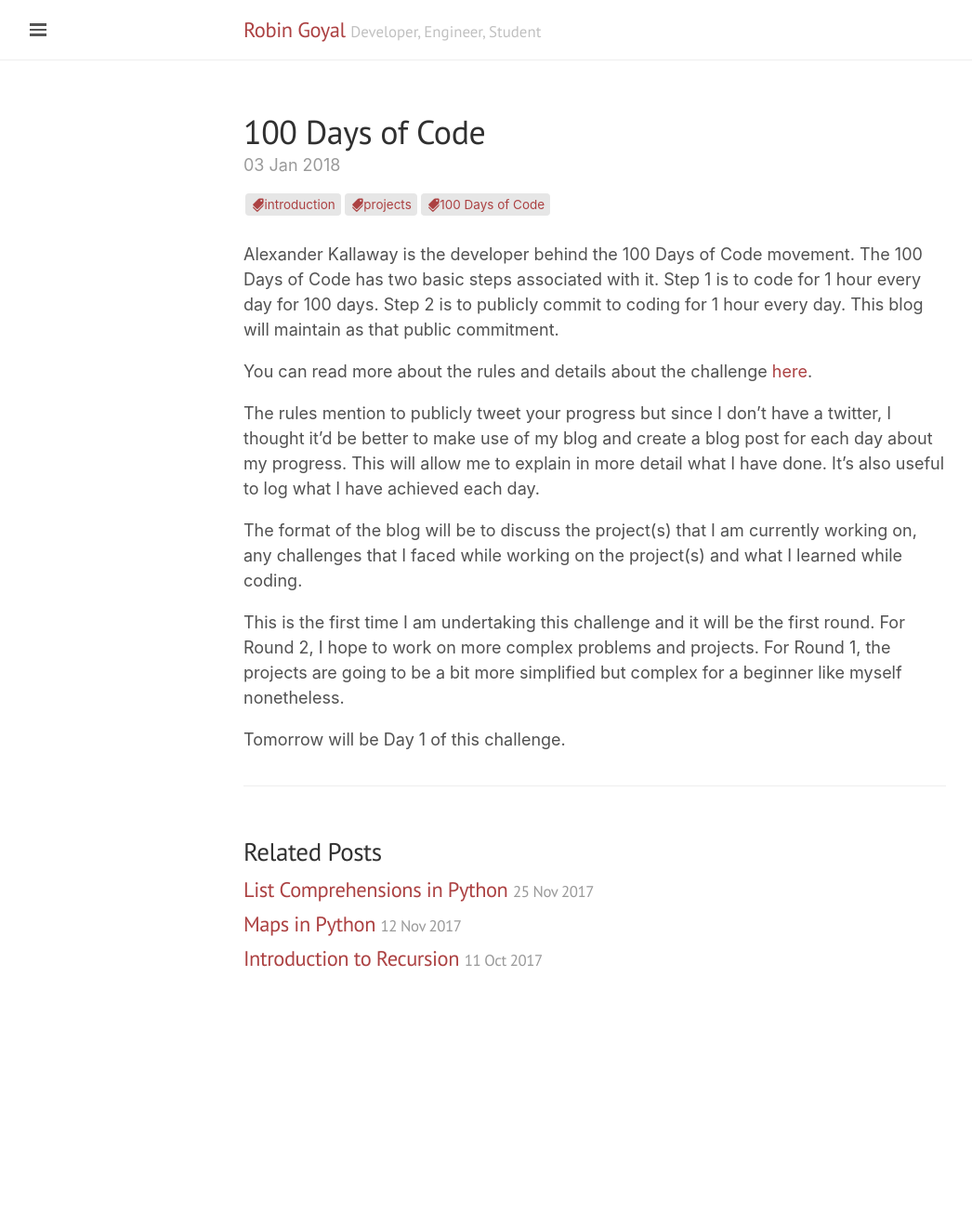
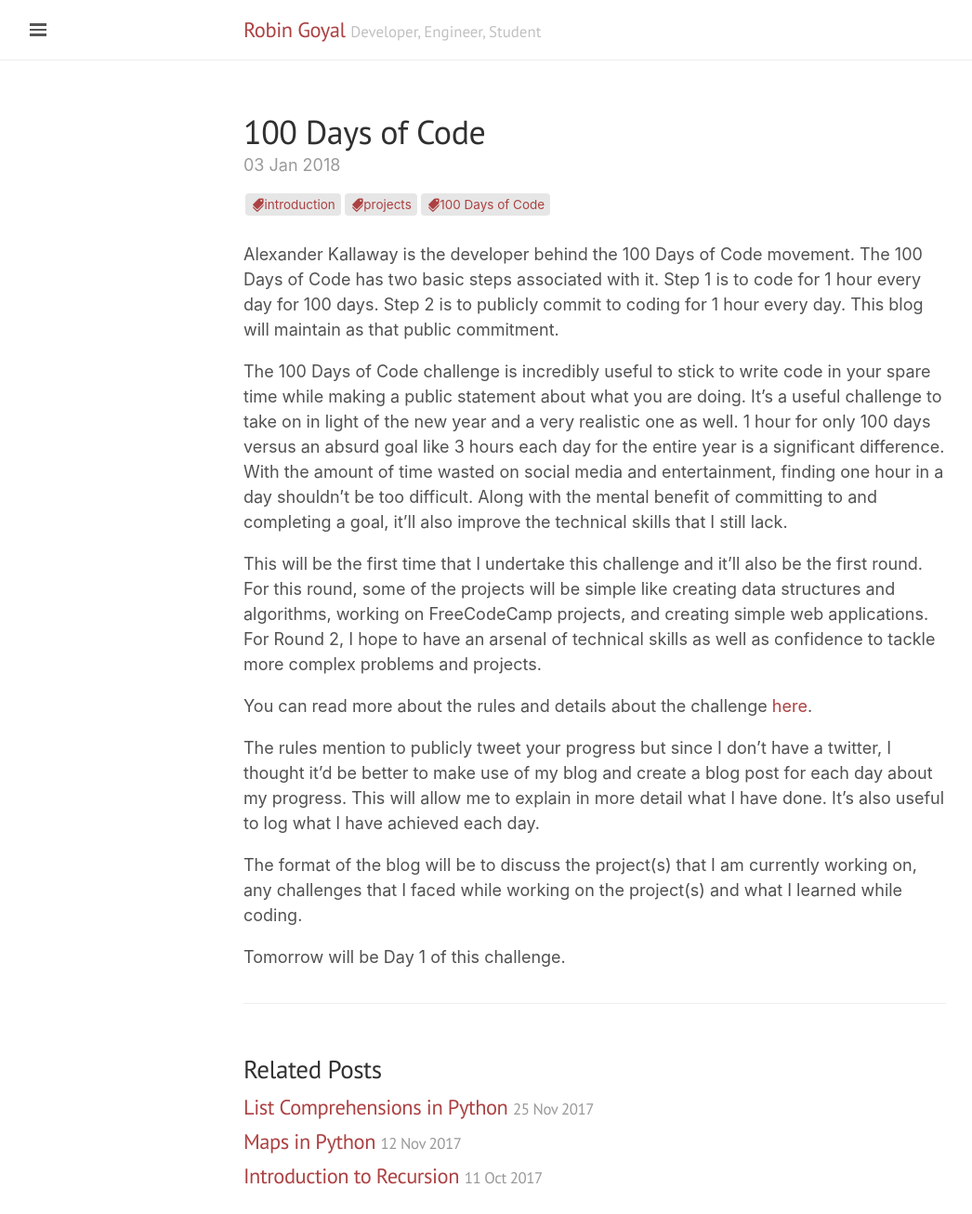
Before and after one commit to robgoyal/robgoyal.github.io, a Jekyll site: the page built from _posts/2018-01-03-100-Days-of-Code.md, in a window 1280 px wide. Shown: the whole page at 93% size, without its empty margins (0-1046 px from the left). Built offline with Jekyll 4.4.1, drawn with Linux system fonts in a browser that asks for light colours; nearby versions of some CDN libraries; before the commit the page ends 1072 px from its top, so only the background shows below that.

Commit message:
Updated 100 Days of Code post for more information regarding motivation of challenge

```diff
--- a/_posts/2018-01-03-100-Days-of-Code.md
+++ b/_posts/2018-01-03-100-Days-of-Code.md
@@ -9,12 +9,14 @@ Alexander Kallaway is the developer behind the 100 Days of Code movement. The 10
 
 <!--more-->
 
+The 100 Days of Code challenge is incredibly useful to stick to write code in your spare time while making a public statement about what you are doing. It's a useful challenge to take on in light of the new year and a very realistic one as well. 1 hour for only 100 days versus an absurd goal like 3 hours each day for the entire year is a significant difference. With the amount of time wasted on social media and entertainment, finding one hour in a day shouldn't be too difficult. Along with the mental benefit of committing to and completing a goal, it'll also improve the technical skills that I still lack.
+
+This will be the first time that I undertake this challenge and it'll also be the first round. For this round, some of the projects will be simple like creating data structures and algorithms, working on FreeCodeCamp projects, and creating simple web applications. For Round 2, I hope to have an arsenal of technical skills as well as confidence to tackle more complex problems and projects.
+
 You can read more about the rules and details about the challenge [here](https://medium.freecodecamp.org/join-the-100daysofcode-556ddb4579e4).
 
 The rules mention to publicly tweet your progress but since I don't have a twitter, I thought it'd be better to make use of my blog and create a blog post for each day about my progress. This will allow me to explain in more detail what I have done. It's also useful to log what I have achieved each day.
 
 The format of the blog will be to discuss the project(s) that I am currently working on, any challenges that I faced while working on the project(s) and what I learned while coding.
 
-This is the first time I am undertaking this challenge and it will be the first round. For Round 2, I hope to work on more complex problems and projects. For Round 1, the projects are going to be a bit more simplified but complex for a beginner like myself nonetheless.
-
 Tomorrow will be Day 1 of this challenge.
```
